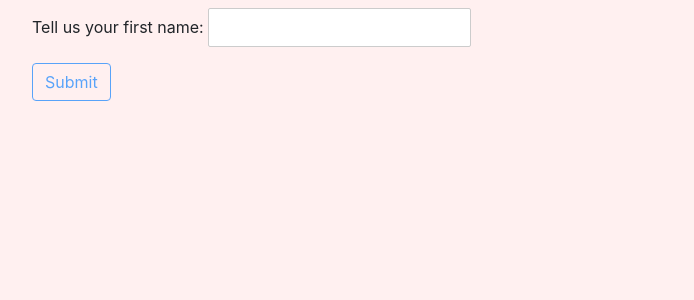
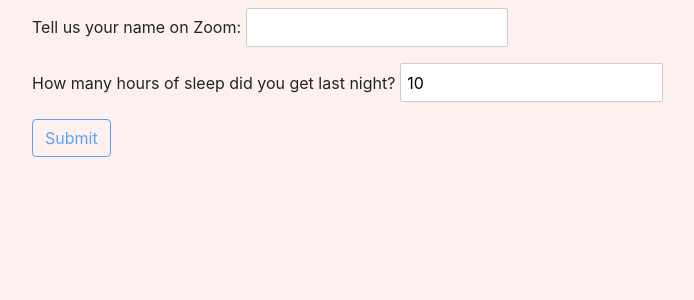
Before and after one commit to jakemoves/cohort-web-client, a Svelte app: page / in a window 1280 px wide. Shown: the top 300 px of the page, without its empty margins (53-747 px from the left). Built offline with nearby package versions, Linux system fonts and the light colour scheme.

Commit message:
Trying to add player hours of sleep

```diff
--- a/src/App.svelte
+++ b/src/App.svelte
@@ -38,11 +38,11 @@
 	}
 
 
-	let playerLabel = ""
-	let didSubmitPlayerLabel = false
+	let playerLabel = "", playerSleepHours = 10
+	let didSubmitPlayerInfoForm = false
 
-	const onSubmitPlayerLabel = function(){
-		didSubmitPlayerLabel = true
+	const onSubmitPlayerInfoForm = function(){
+		didSubmitPlayerInfoForm = true
 		startCohort()
 	}
 
@@ -104,7 +104,7 @@
 				const payload = { action: "client_ping", clientGuid: cohortSession.guid }
 				cohortSession.send(payload)
 				connectedToCohortServer = false
-			}, 5000)
+			}, 10000)
 		})
 
 		cohortSession.on('disconnected', (message) => {
@@ -331,13 +331,17 @@
 <div class="container">
 	<div class="row">
 		<div class="col">
-			{#if !didSubmitPlayerLabel}
+			{#if !didSubmitPlayerInfoForm}
 				<form>
 					<div class="form-group">
-						<label for="playerLabel">Tell us your first name:</label>
+						<label for="playerLabel">Tell us your name on Zoom:</label>
 						<input type="text" id="playerLabel" name="playerLabel" bind:value={playerLabel}>
 					</div>
-					<button class="btn btn-outline-primary" disabled={ playerLabel == "" } on:click={ onSubmitPlayerLabel }>Submit</button>
+					<div class="form-group">
+						<label for="playerLabel">How many hours of sleep did you get last night?</label>
+						<input type="number" min="0" step="1" id="playerSleepHours" name="playerSleepHours" bind:value={playerSleepHours}>
+					</div>
+					<button class="btn btn-outline-primary" disabled={ playerLabel == "" || playerSleepHours == "" } on:click={ onSubmitPlayerInfoForm }>Submit</button>
 				</form>
 			{:else}
 				<p>
--- a/src/CHClientSession.js
+++ b/src/CHClientSession.js
@@ -3,11 +3,11 @@ import EventEmitter from 'events'
 
 class CohortClientSession extends EventEmitter {
 
-  constructor(socketURL, occasionId, tags = [ "all" ], playerLabel = ""){
+  constructor(socketURL, occasionId, tags = [ "all" ], playerLabel = "", playerSleepHours = 0){
     super()
     this.socketURL = socketURL
     this.occasionId = occasionId
-    this.guid = playerLabel + "|" + uuid()
+    this.guid = playerLabel + "|" + playerSleepHours + "|" + uuid()
     this.tags = tags
     this.connected = false
     this.socket
```
